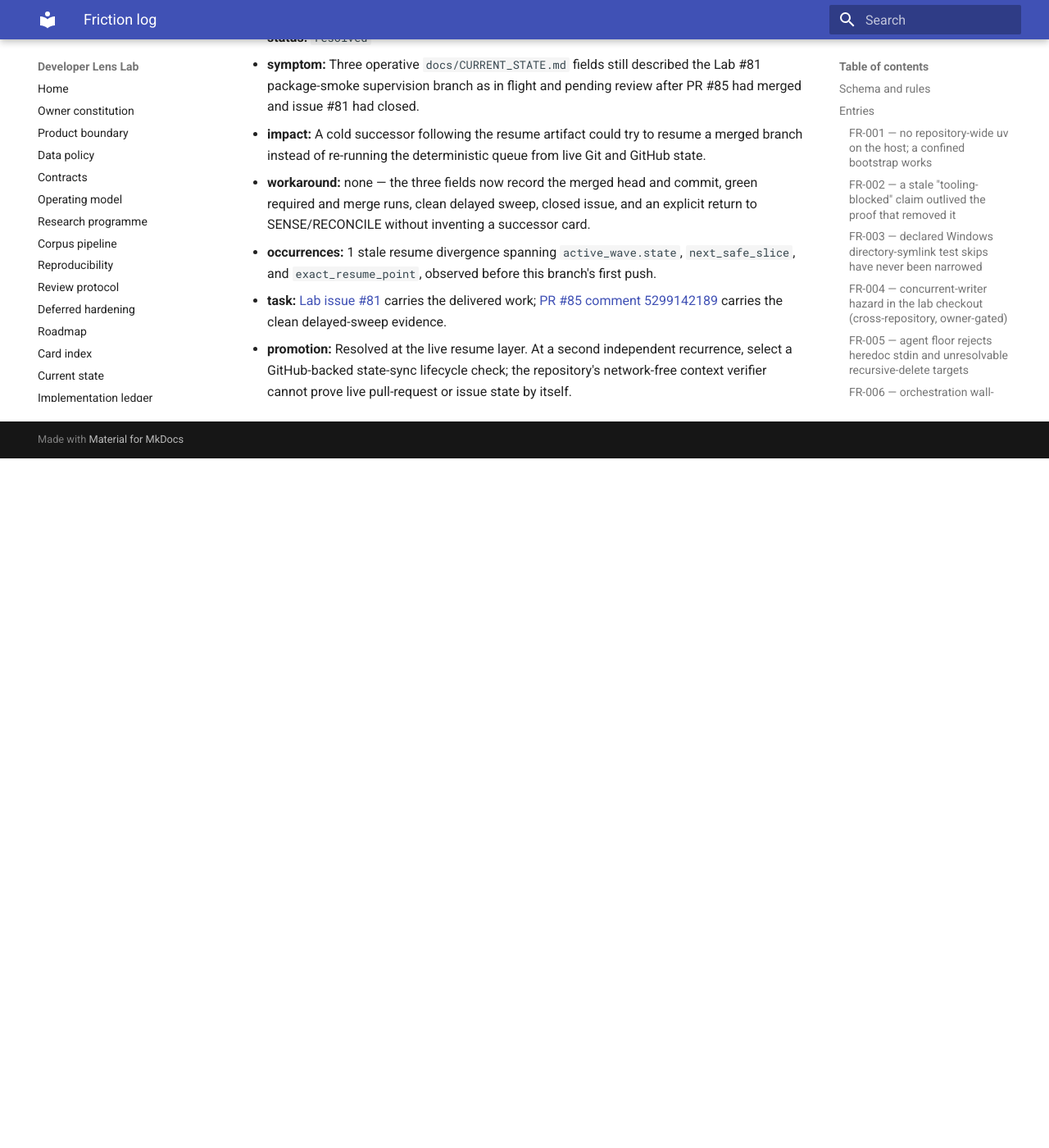
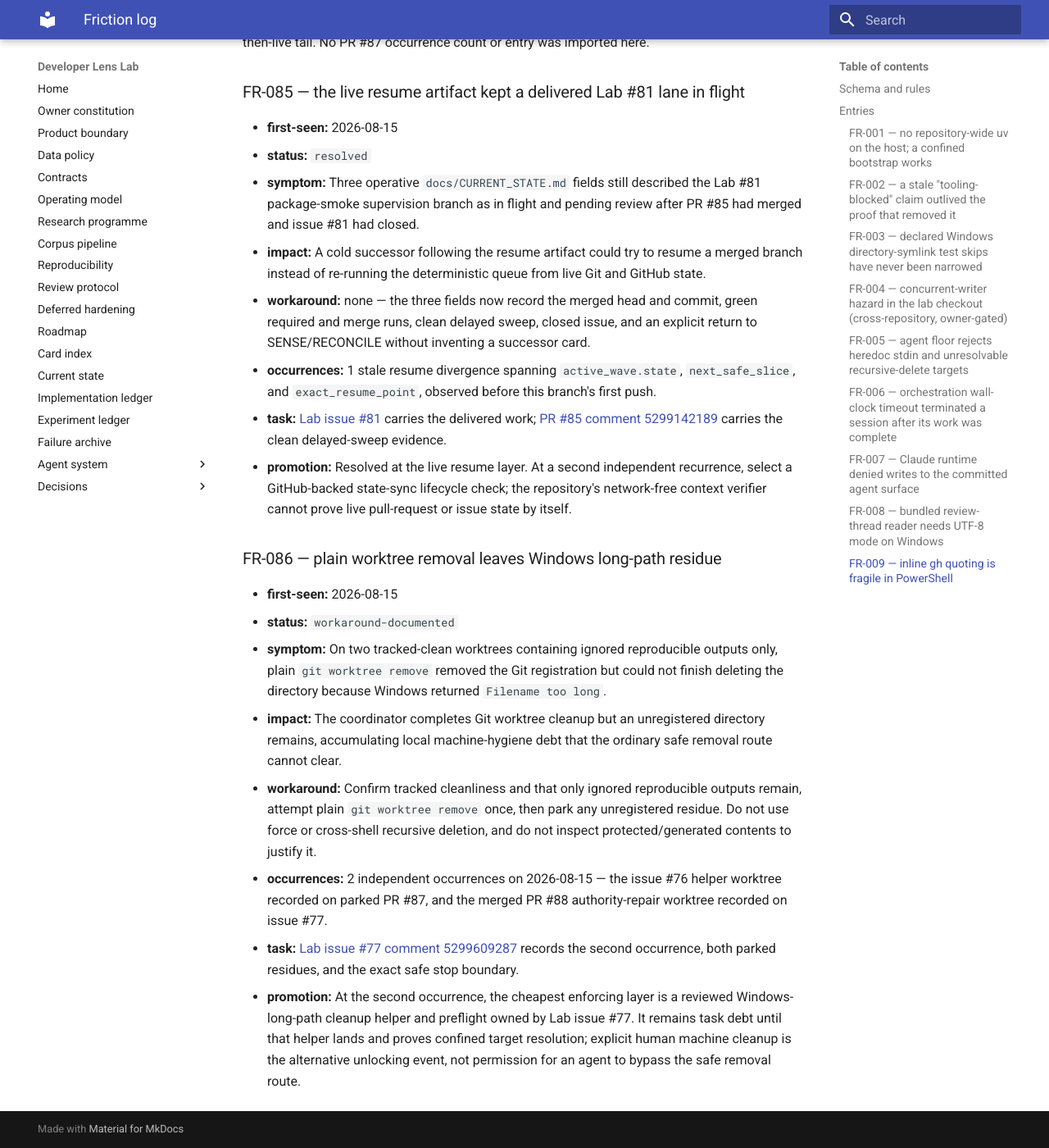
Before and after one commit to Chris0Jeky/developer-lens-lab, an MkDocs documentation site: the page built from docs/agent-system/FRICTION_LOG.md, in a window 1280 px wide and 1400 px high, scrolled down 67892 px. Shown: the whole window at 82% size. Built offline with MkDocs 1.6.1 and Material for MkDocs 9.7.7, drawn with Linux system fonts in a browser that asks for light colours; before the commit the page ends 68451 px from its top, so only the background shows below that; some of the changed text lies outside the part shown.

Commit message:
Record repeated cleanup friction

```diff
--- a/docs/agent-system/FRICTION_LOG.md
+++ b/docs/agent-system/FRICTION_LOG.md
@@ -1487,9 +1487,9 @@ four unresolved PR #60 threads.
   invocation to synchronize successfully and verify doctor, context, Ruff format/check, Pyright,
   189 pytest passes with 3 declared symlink skips, strict MkDocs, and hygiene. The earlier
   `$env:PYTHONPATH='src'; py -3 -m pytest tests/test_context.py` result remains a focused fallback.
-- **occurrences:** 3 independent occurrences - DL-P01 / DL-P03 flagship delivery governor slice on
-  2026-08-10, the flagship changelog-synchronisation slice on 2026-08-14, and the merge-helper
-  predecessor-history proof on 2026-08-15.
+- **occurrences:** 4 independent occurrences - DL-P01 / DL-P03 flagship delivery governor slice on
+  2026-08-10, the flagship changelog-synchronisation slice on 2026-08-14, the merge-helper
+  predecessor-history proof on 2026-08-15, and the PR #88 merge-eligibility snapshot on 2026-08-15.
 - **task:** Lab #34 comment `5235339754` is the durable task link for this verified workaround and
   any recurrence/promotion decision; use the installed module invocation for future proving passes
   without changing the project toolchain.
@@ -1512,6 +1512,12 @@ _Note 2026-08-15 (third occurrence, merge-helper predecessor-history proof):_ Th
 command was again absent. The already-reviewed `py -3 -m uv 0.12.4` module route started the focused
 test successfully, so no new bootstrap, global install, or project-toolchain change was attempted.
 The existing host-provisioning promotion and Lab #34 task link remain unchanged.
+
+_Note 2026-08-15 (fourth occurrence, [PR #88](https://github.com/Chris0Jeky/developer-lens-lab/pull/88)
+merge-eligibility snapshot; [Lab #34](https://github.com/Chris0Jeky/developer-lens-lab/issues/34)):_
+The mechanical snapshot's standalone `uv` invocation was unavailable. The same complete snapshot
+evaluated successfully through the existing `py -3 -m uv` module route; no surface was filtered or
+recollected selectively. The existing host-provisioning promotion remains unchanged.
 
 ### FR-051 — estate registry no-match stopped a batched orientation read
 
@@ -2366,3 +2372,24 @@ No PR #87 occurrence count or entry was imported here.
 - **promotion:** Resolved at the live resume layer. At a second independent recurrence, select a
   GitHub-backed state-sync lifecycle check; the repository's network-free context verifier cannot
   prove live pull-request or issue state by itself.
+
+### FR-086 — plain worktree removal leaves Windows long-path residue
+
+- **first-seen:** 2026-08-15
+- **status:** `workaround-documented`
+- **symptom:** On two tracked-clean worktrees containing ignored reproducible outputs only, plain
+  `git worktree remove` removed the Git registration but could not finish deleting the directory
+  because Windows returned `Filename too long`.
+- **impact:** The coordinator completes Git worktree cleanup but an unregistered directory remains,
+  accumulating local machine-hygiene debt that the ordinary safe removal route cannot clear.
+- **workaround:** Confirm tracked cleanliness and that only ignored reproducible outputs remain,
+  attempt plain `git worktree remove` once, then park any unregistered residue. Do not use force or
+  cross-shell recursive deletion, and do not inspect protected/generated contents to justify it.
+- **occurrences:** 2 independent occurrences on 2026-08-15 — the issue #76 helper worktree recorded
+  on parked PR #87, and the merged PR #88 authority-repair worktree recorded on issue #77.
+- **task:** [Lab issue #77 comment 5299609287](https://github.com/Chris0Jeky/developer-lens-lab/issues/77#issuecomment-5299609287)
+  records the second occurrence, both parked residues, and the exact safe stop boundary.
+- **promotion:** At the second occurrence, the cheapest enforcing layer is a reviewed
+  Windows-long-path cleanup helper and preflight owned by Lab issue #77. It remains task debt until
+  that helper lands and proves confined target resolution; explicit human machine cleanup is the
+  alternative unlocking event, not permission for an agent to bypass the safe removal route.
```
